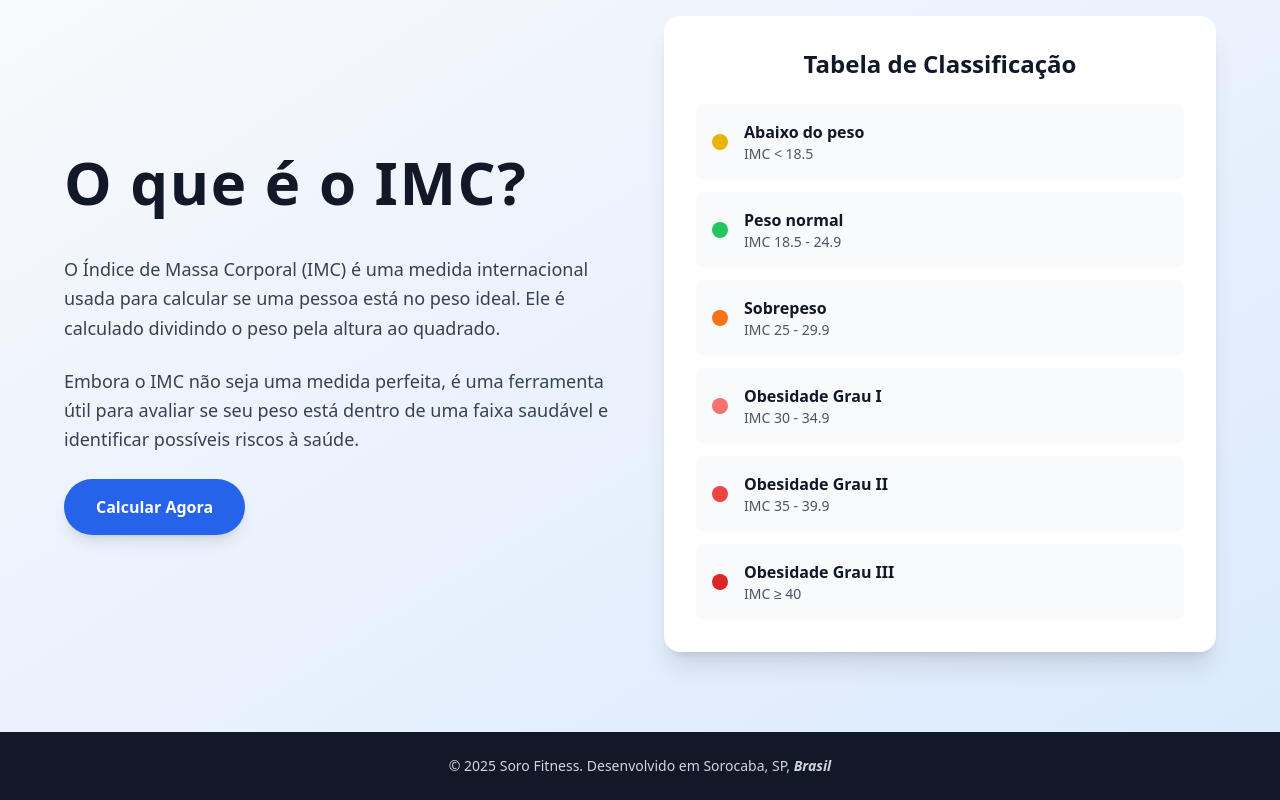
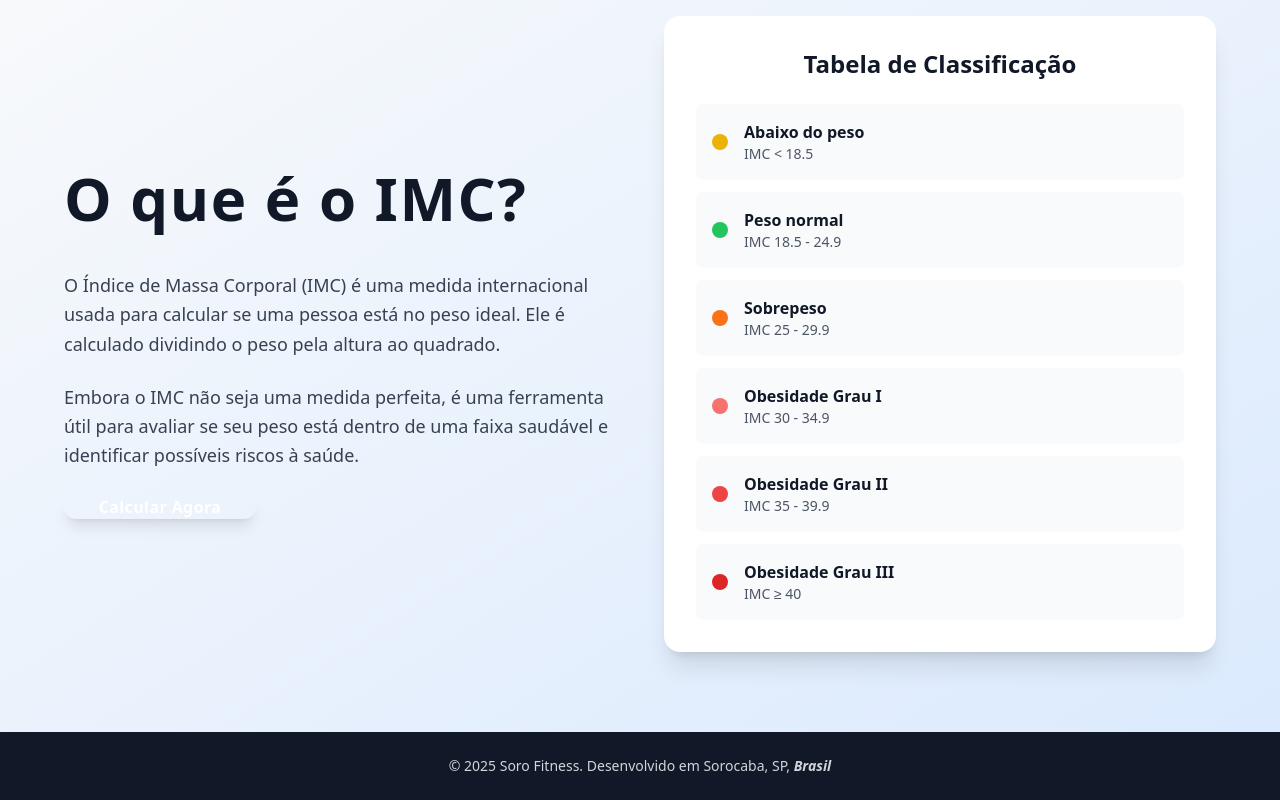
Before and after one commit to gustahxn/CalcImc, a React (Vite) app in the folder calcImc/: page / in a window 1280 px wide. Shown: the part 1146-1946 px from the top of the page. Built offline with nearby package versions, Linux system fonts and the light colour scheme; no server answers.

Commit message:
Update: mudança visual no botao da section 3

```diff
--- a/calcImc/src/components/Home.jsx
+++ b/calcImc/src/components/Home.jsx
@@ -149,7 +149,7 @@ const Home = () => {
               </p>
               <Link
                 to="/calculator"
-                className="inline-block bg-blue-600 hover:bg-blue-700 transition transform hover:scale-105 text-white px-8 py-4 rounded-full font-semibold shadow-lg"
+                className="inline-block hover:bg-blue-700 text-white transition transform hover:scale-105 rounded-3xl font-semibold shadow-lg tracking-wide w-48 text-center"
               >
                 Calcular Agora
               </Link>
```
